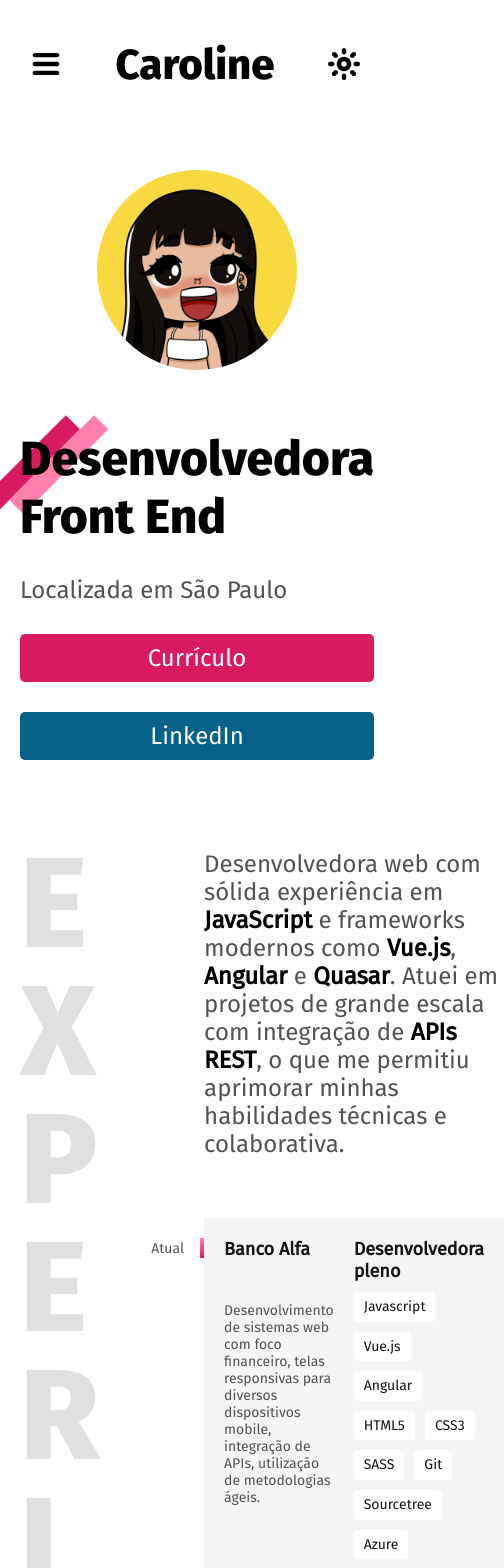
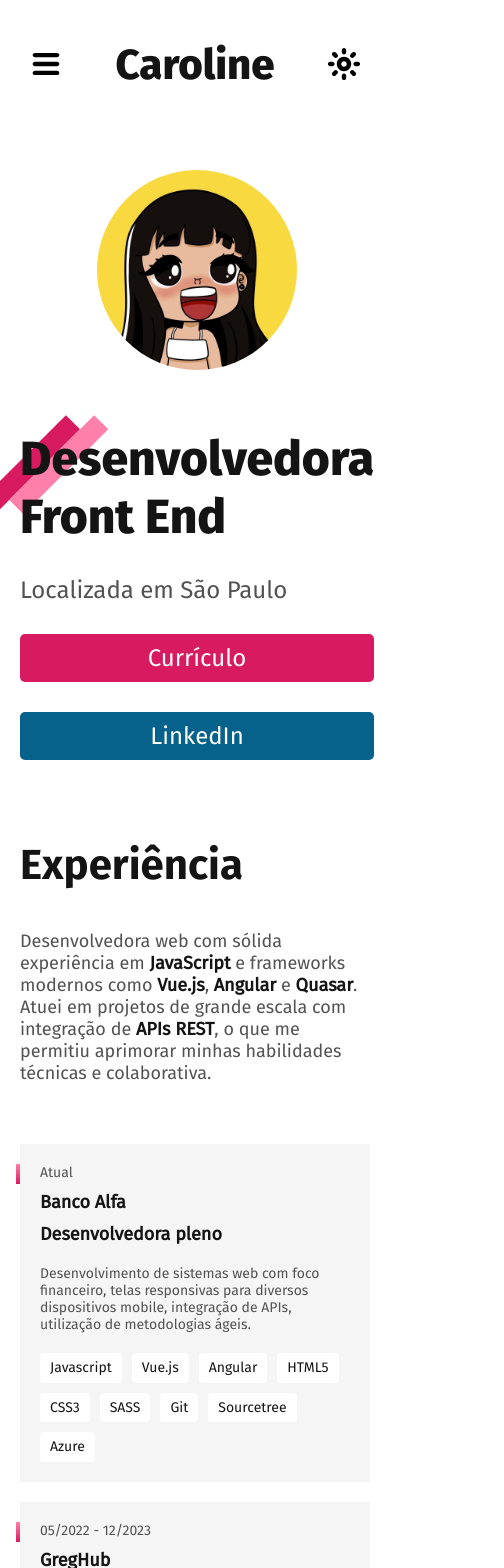
Before and after one commit to caheyes/portfolio-2, an Angular app: page / in a window 390 px wide. Shown: the top 1568 px of the page, 504 px wide, since content can reach past the window. Built offline with nearby package versions, Linux system fonts and the light colour scheme.

Commit message:
style: Adaptação para o mobile

```diff
--- a/src/app/shared/components/atoms/atom-experiences/atom-experiences.component.scss
+++ b/src/app/shared/components/atoms/atom-experiences/atom-experiences.component.scss
@@ -13,17 +13,25 @@
     background: $suport-color-1;
     padding: 20px;
 
+    @media (max-width: $mobile) {
+      grid-template-columns: 1fr;
+    }
+
     &::before {
       @include min-flag();
     }
 
     &__time {
-      position: absolute;
-      top: 12px;
-      left: -140px;
       font-size: rem(14);
-      text-align: right;
-      width: 120px;
+      margin: 0;
+
+      @media (min-width: $mobile) {
+        position: absolute;
+        top: 22px;
+        left: -140px;
+        width: 120px;
+        text-align: right;
+      }
     }
 
     &__title {
--- a/src/app/shared/components/organisms/organism-experiences/organism-experiences.component.scss
+++ b/src/app/shared/components/organisms/organism-experiences/organism-experiences.component.scss
@@ -7,16 +7,30 @@
     grid-template-columns: 1fr 2fr;
     gap: 100px;
 
+    @media (max-width: $tablet) {
+      grid-template-columns: 1fr;
+      gap: 30px;
+    }
+
     h3 {
-      @include font-title-page();
+      @include font-title();
+
+      @media (min-width: $tablet) {
+        @include font-title-page();
+      }
     }
 
     &__block {
       &__description {
         font-size: rem(24);
         margin-bottom: 60px;
+
+        @media (max-width: $tablet) {
+          font-size: rem(18);
+        }
+
         strong {
-          color: $black;
+          color: $font-suport-1;
         }
       }
     }
--- a/src/app/shared/components/organisms/organism-header/organism-header.component.scss
+++ b/src/app/shared/components/organisms/organism-header/organism-header.component.scss
@@ -21,7 +21,7 @@
     }
 
     &__title {
-      @include font-title(42, 'FiraSans-ExtraBold', $black);
+      @include font-title(42, 'FiraSans-ExtraBold', $font-suport-1);
     }
 
     &__nav {
--- a/src/assets/images/icons/iconMoon/icon-moon.component.ts
+++ b/src/assets/images/icons/iconMoon/icon-moon.component.ts
@@ -7,5 +7,5 @@ import { Component, Input } from '@angular/core';
   templateUrl: './icon-moon.component.html',
 })
 export class IconMoonComponent {
-  @Input() fill: string = '#000';
+  @Input() fill: string = '#141414';
 }
--- a/src/assets/images/icons/iconSun/icon-sun.component.ts
+++ b/src/assets/images/icons/iconSun/icon-sun.component.ts
@@ -7,5 +7,5 @@ import { Component, Input } from '@angular/core';
   templateUrl: './icon-sun.component.html',
 })
 export class IconSunComponent {
-  @Input() fill: string = '#000';
+  @Input() fill: string = '#141414';
 }
--- a/src/assets/scss/mixins/_fonts.scss
+++ b/src/assets/scss/mixins/_fonts.scss
@@ -17,7 +17,7 @@
 @mixin font-title(
   $size: 42,
   $font: 'FiraSans-Bold',
-  $color: $black,
+  $color: $font-suport-1,
   $align: left
 ) {
   font-family: $font;
```
